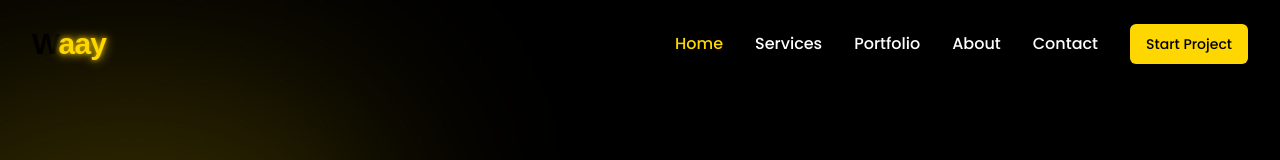
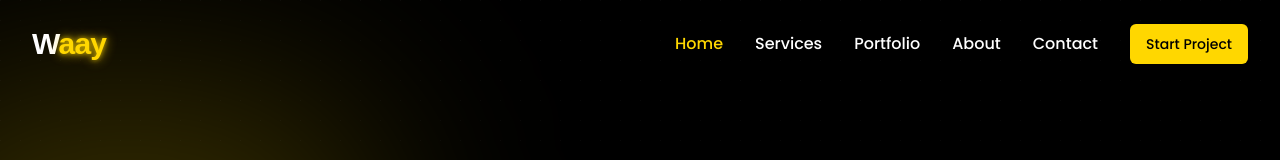
Before and after one commit to Yousef2701/waay-portfolio-glow, a React (Vite) app: page / in a window 1280 px wide. Shown: the top 160 px of the page. Built offline with nearby package versions, Linux system fonts and the light colour scheme.

Commit message:
Fix: Logo and button color changes
- Change the color of the "W" in the logo to white when the header background is black and to black when the header background is white.
- Change the font color of the "View our work" button to black.

```diff
--- a/src/components/layout/Navbar.tsx
+++ b/src/components/layout/Navbar.tsx
@@ -1,4 +1,3 @@
-
 import React, { useState, useEffect } from "react";
 import { Link, useLocation } from "react-router-dom";
 import { Button } from "@/components/ui/button";
@@ -46,8 +45,8 @@ const Navbar = () => {
     >
       <div className="container mx-auto flex items-center justify-between">
         <Link to="/" className="flex items-center">
-          <h1 className={`text-2xl md:text-3xl font-bold ${isScrolled ? "" : "text-waay-white"}`}>
-            <span className="text-waay-black">W</span>
+          <h1 className="text-2xl md:text-3xl font-bold">
+            <span className={isScrolled ? "text-waay-black" : "text-waay-white"}>W</span>
             <span className={`text-waay-yellow ${isScrolled ? "" : "animate-glow"}`}>aay</span>
           </h1>
         </Link>
@@ -69,7 +68,7 @@ const Navbar = () => {
               {link.name}
             </Link>
           ))}
-          <Button className="bg-waay-yellow hover:bg-waay-yellow/90 text-waay-black">
+          <Button className="bg-waay-yellow hover:bg-waay-yellow/90 text-waay-black font-medium">
             Start Project
           </Button>
         </nav>
```
